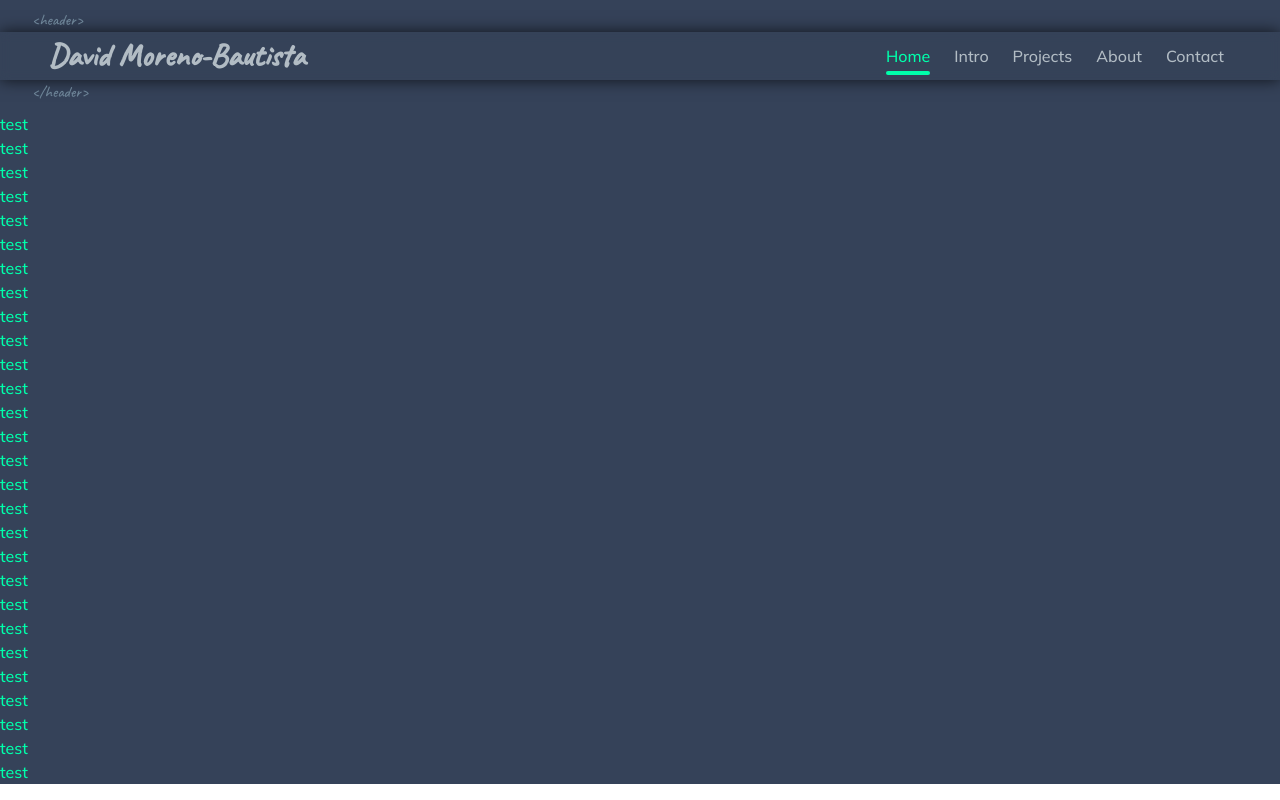
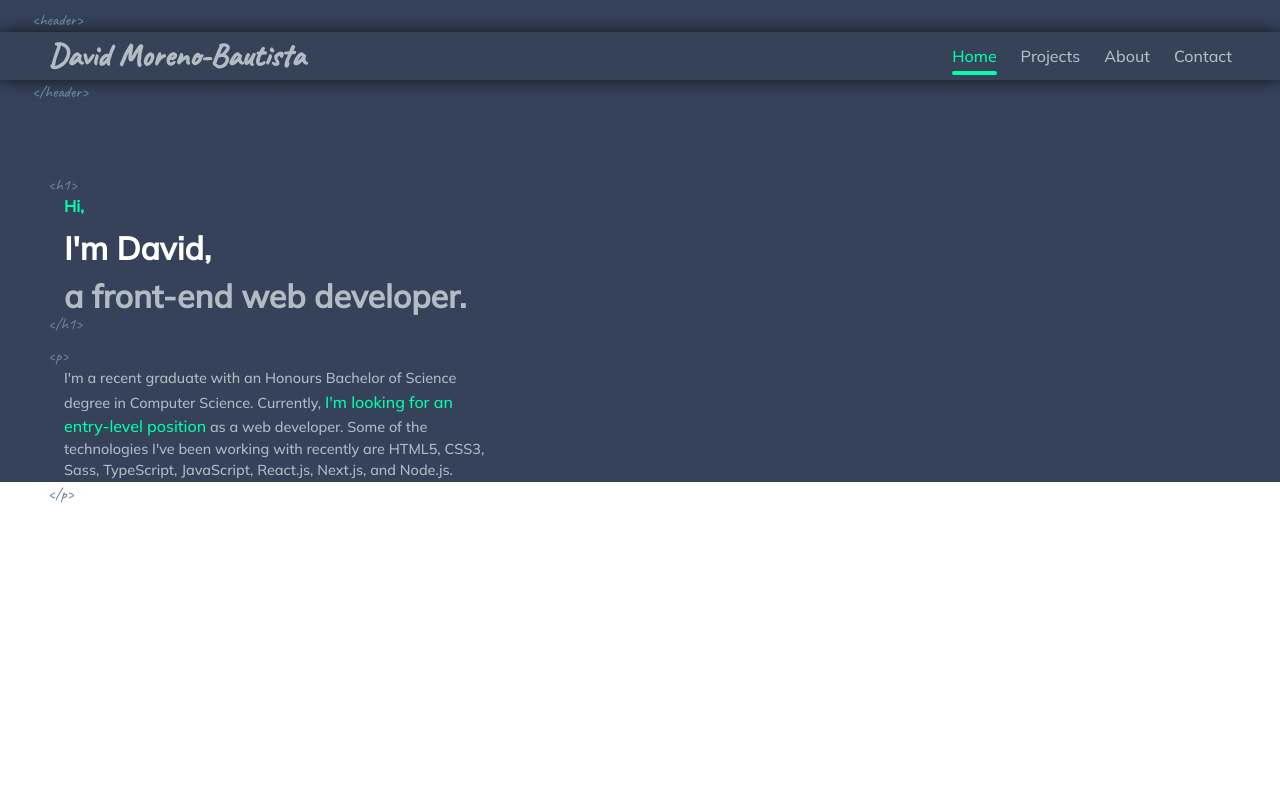
Before and after one commit to davmoba4/portfolio, a Next.js app: page / in a window 1280 px wide. Built offline with nearby package versions, Linux system fonts and the light colour scheme.

Commit message:
feat: finished text part of intro

```diff
--- a/components/Header.module.scss
+++ b/components/Header/Header.module.scss
@@ -15,7 +15,6 @@
   }
 
   &::before {
-    z-index: 990;
     content: "<header>";
     color: var(--color-gray-medium);
     font-family: var(--font-cursive);
@@ -160,7 +159,7 @@
     align-items: center;
     justify-content: space-between;
     padding-left: 3rem;
-    padding-right: 3.5rem;
+    padding-right: 3rem;
 
     &.open {
       &::after {
--- a/components/Header.tsx
+++ b/components/Header/Header.tsx
@@ -64,13 +64,6 @@ const Header: FunctionComponent = () => {
         homeTagDesktop?.classList.add(`${styles.active}`);
         break;
 
-      case "Intro":
-        const introTagMobile = document.getElementById("intro-mobile");
-        const introTagDesktop = document.getElementById("intro-desktop");
-        introTagMobile?.classList.add(`${styles.active}`);
-        introTagDesktop?.classList.add(`${styles.active}`);
-        break;
-
       case "Projects":
         const projectsTagMobile = document.getElementById("projects-mobile");
         const projectsTagDesktop = document.getElementById("projects-desktop");
@@ -111,13 +104,6 @@ const Header: FunctionComponent = () => {
         const homeTagDesktop = document.getElementById("home-desktop");
         homeTagMobile?.classList.add(`${styles.active}`);
         homeTagDesktop?.classList.add(`${styles.active}`);
-        break;
-
-      case "#intro":
-        const introTagMobile = document.getElementById("intro-mobile");
-        const introTagDesktop = document.getElementById("intro-desktop");
-        introTagMobile?.classList.add(`${styles.active}`);
-        introTagDesktop?.classList.add(`${styles.active}`);
         break;
 
       case "#projects":
@@ -177,13 +163,6 @@ const Header: FunctionComponent = () => {
             </Link>
           </li>
           <li>
-            <Link href="/#intro">
-              <a id="intro-mobile" onClick={(e) => getActiveStyle(e)}>
-                Intro
-              </a>
-            </Link>
-          </li>
-          <li>
             <Link href="/#projects">
               <a id="projects-mobile" onClick={(e) => getActiveStyle(e)}>
                 Projects
@@ -217,13 +196,6 @@ const Header: FunctionComponent = () => {
             </Link>
           </li>
           <li>
-            <Link href="/#intro">
-              <a id="intro-desktop" onClick={(e) => getActiveStyle(e)}>
-                Intro
-              </a>
-            </Link>
-          </li>
-          <li>
             <Link href="/#projects">
               <a id="projects-desktop" onClick={(e) => getActiveStyle(e)}>
                 Projects
--- /dev/null
+++ b/components/IntroText/IntroText.module.scss
@@ -0,0 +1,130 @@
+.container {
+  padding: 4rem 2rem 0;
+  max-width: 70ch;
+
+  .introHighlighted {
+    font-size: 1rem;
+    color: var(--color-teal-light);
+  }
+
+  .introClear {
+    color: white;
+  }
+
+  h1 {
+    position: relative;
+
+    &::before,
+    &::after {
+      color: var(--color-gray-medium);
+      font-family: var(--font-cursive);
+      font-size: 1rem;
+      font-weight: 500;
+      position: absolute;
+    }
+    &::before {
+      content: "<h1>";
+      top: -0.2rem;
+      left: -1rem;
+    }
+    &::after {
+      content: "</h1>";
+      bottom: -1rem;
+      left: -1rem;
+    }
+  }
+
+  p {
+    position: relative;
+    margin-top: 3rem;
+    font-size: 0.9rem;
+
+    &::before,
+    &::after {
+      color: var(--color-gray-medium);
+      font-family: var(--font-cursive);
+      font-size: 1rem;
+      font-weight: 500;
+      position: absolute;
+    }
+    &::before {
+      content: "<p>";
+      top: -1.5rem;
+      left: -1rem;
+    }
+    &::after {
+      content: "</p>";
+      bottom: -1.5rem;
+      left: -1rem;
+    }
+  }
+}
+
+/* Tablet styles */
+@media only screen and (min-width: 768px) {
+  .container {
+    .introHighlighted {
+      font-size: 1.2rem;
+    }
+
+    h1 {
+      font-size: 3rem;
+
+      &::before {
+        top: 0.5rem;
+      }
+    }
+
+    p {
+      font-size: 1rem;
+    }
+  }
+}
+
+/* Laptop styles */
+@media only screen and (min-width: 1280px) {
+  .container {
+    max-width: 55ch;
+    padding-left: 4rem;
+
+    .introHighlighted {
+      font-size: 1rem;
+    }
+
+    h1 {
+      font-size: 2rem;
+
+      &::before {
+        top: -0.2rem;
+      }
+    }
+
+    p {
+      font-size: 0.9rem;
+    }
+  }
+}
+
+/* High-res laptop styles */
+@media only screen and (min-width: 1536px) {
+    .container {
+      max-width: 85ch;
+      padding-left: 8%;
+
+    .introHighlighted {
+      font-size: 1.2rem;
+    }
+
+    h1 {
+      font-size: 3rem;
+
+      &::before {
+        top: 0.5rem;
+      }
+    }
+
+    p {
+      font-size: 1rem;
+    }
+  }
+}
--- /dev/null
+++ b/components/IntroText/IntroText.tsx
@@ -0,0 +1,28 @@
+import styles from "./IntroText.module.scss";
+
+import React, { FunctionComponent } from "react";
+
+const IntroText: FunctionComponent = () => {
+  return (
+    <div className={styles.container}>
+      <h1>
+        <span className={styles.introHighlighted}>Hi,</span>
+        <br></br>
+        <span className={styles.introClear}>I'm David,</span> <br></br> a
+        front-end web developer.
+      </h1>
+      <p>
+        I'm a recent graduate with an Honours Bachelor of Science degree in
+        Computer Science. Currently,{" "}
+        <span className={styles.introHighlighted}>
+          I'm looking for an entry-level position
+        </span>{" "}
+        as a web developer. Some of the technologies I've been working with
+        recently are HTML5, CSS3, Sass, TypeScript, JavaScript, React.js,
+        Next.js, and Node.js.
+      </p>
+    </div>
+  );
+};
+
+export default IntroText;
--- a/pages/index.tsx
+++ b/pages/index.tsx
@@ -2,7 +2,8 @@ import styles from "../styles/Home.module.scss";
 
 import type { NextPage } from "next";
 import Head from "next/head";
-import Header from "../components/Header";
+import Header from "../components/Header/Header";
+import IntroText from "../components/IntroText/IntroText";
 
 const Home: NextPage = () => {
   return (
@@ -17,34 +18,9 @@ const Home: NextPage = () => {
       </Head>
       <Header />
       <main className={styles.main}>
-        <div style={{color: "var(--color-teal-light)"}}>test</div>
-        <div style={{color: "var(--color-teal-light)"}}>test</div>
-        <div style={{color: "var(--color-teal-light)"}}>test</div>
-        <div style={{color: "var(--color-teal-light)"}}>test</div>
-        <div style={{color: "var(--color-teal-light)"}}>test</div>
-        <div style={{color: "var(--color-teal-light)"}}>test</div>
-        <div style={{color: "var(--color-teal-light)"}}>test</div>
-        <div style={{color: "var(--color-teal-light)"}}>test</div>
-        <div style={{color: "var(--color-teal-light)"}}>test</div>
-        <div style={{color: "var(--color-teal-light)"}}>test</div>
-        <div style={{color: "var(--color-teal-light)"}}>test</div>
-        <div style={{color: "var(--color-teal-light)"}}>test</div>
-        <div style={{color: "var(--color-teal-light)"}}>test</div>
-        <div style={{color: "var(--color-teal-light)"}}>test</div>
-        <div style={{color: "var(--color-teal-light)"}}>test</div>
-        <div style={{color: "var(--color-teal-light)"}}>test</div>
-        <div style={{color: "var(--color-teal-light)"}}>test</div>
-        <div style={{color: "var(--color-teal-light)"}}>test</div>
-        <div style={{color: "var(--color-teal-light)"}}>test</div>
-        <div style={{color: "var(--color-teal-light)"}}>test</div>
-        <div style={{color: "var(--color-teal-light)"}}>test</div>
-        <div style={{color: "var(--color-teal-light)"}}>test</div>
-        <div style={{color: "var(--color-teal-light)"}}>test</div>
-        <div style={{color: "var(--color-teal-light)"}}>test</div>
-        <div style={{color: "var(--color-teal-light)"}}>test</div>
-        <div style={{color: "var(--color-teal-light)"}}>test</div>
-        <div style={{color: "var(--color-teal-light)"}}>test</div>
-        <div style={{color: "var(--color-teal-light)"}}>test</div>
+        <div className={styles.intro}>
+          <IntroText/>
+        </div>
       </main>
     </div>
   );
--- a/styles/Home.module.scss
+++ b/styles/Home.module.scss
@@ -3,6 +3,30 @@
   color: var(--color-gray-light);
 
   .main {
-    padding-top: 7rem;
+    padding-top: 4rem;
+    display: flex;
+    justify-content: center;
+
+    .intro {
+      display: flex;
+      flex-direction: column;
+      gap: 4rem;
+    }
   }
 }
+
+/* Laptop styles */
+@media only screen and (min-width: 1280px) {
+  .container{
+    .main{
+      padding-top: 7rem;
+      display: block;
+      width: 100%;
+    }
+
+    .intro{
+      flex-direction: row;
+      justify-content: space-between;
+    }
+  }
+}
```
